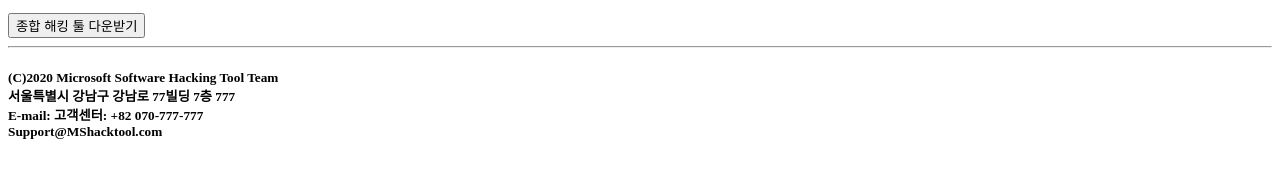
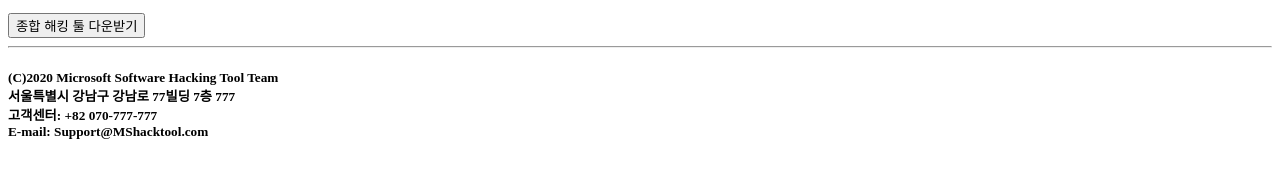
Before and after one commit to budung/dijura, a plain HTML site: page index.html in a window 1280 px wide. Shown: the part 543-720 px from the top of the page. Drawn offline with Linux system fonts and the light colour scheme.

Commit message:
Update index.html

```diff
--- a/index.html
+++ b/index.html
@@ -26,4 +26,4 @@
   </body>
 </html>
  <hr>
-  <h5>(C)2020 Microsoft Software Hacking Tool Team</br>서울특별시 강남구 강남로 77빌딩 7층 777</br>E-mail: 고객센터: +82 070-777-777</br>Support@MShacktool.com</h5>
+  <h5>(C)2020 Microsoft Software Hacking Tool Team</br>서울특별시 강남구 강남로 77빌딩 7층 777</br>고객센터: +82 070-777-777</br>E-mail: Support@MShacktool.com</h5>
```
